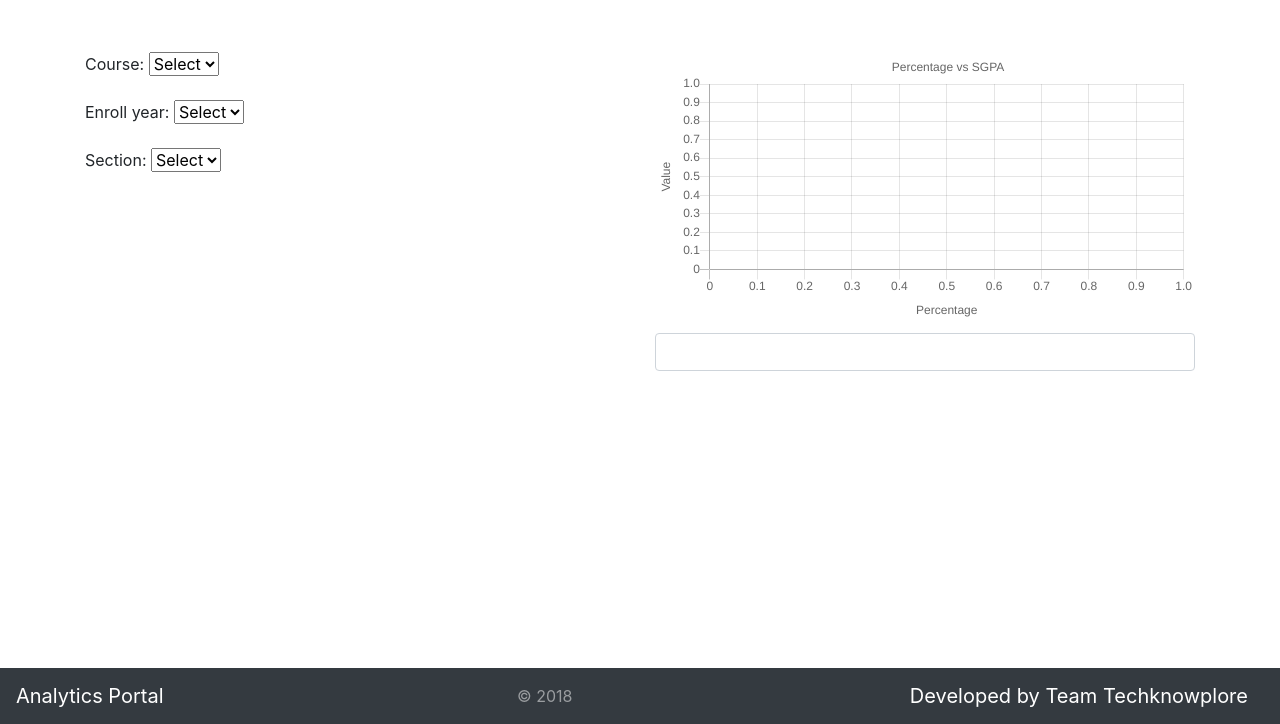
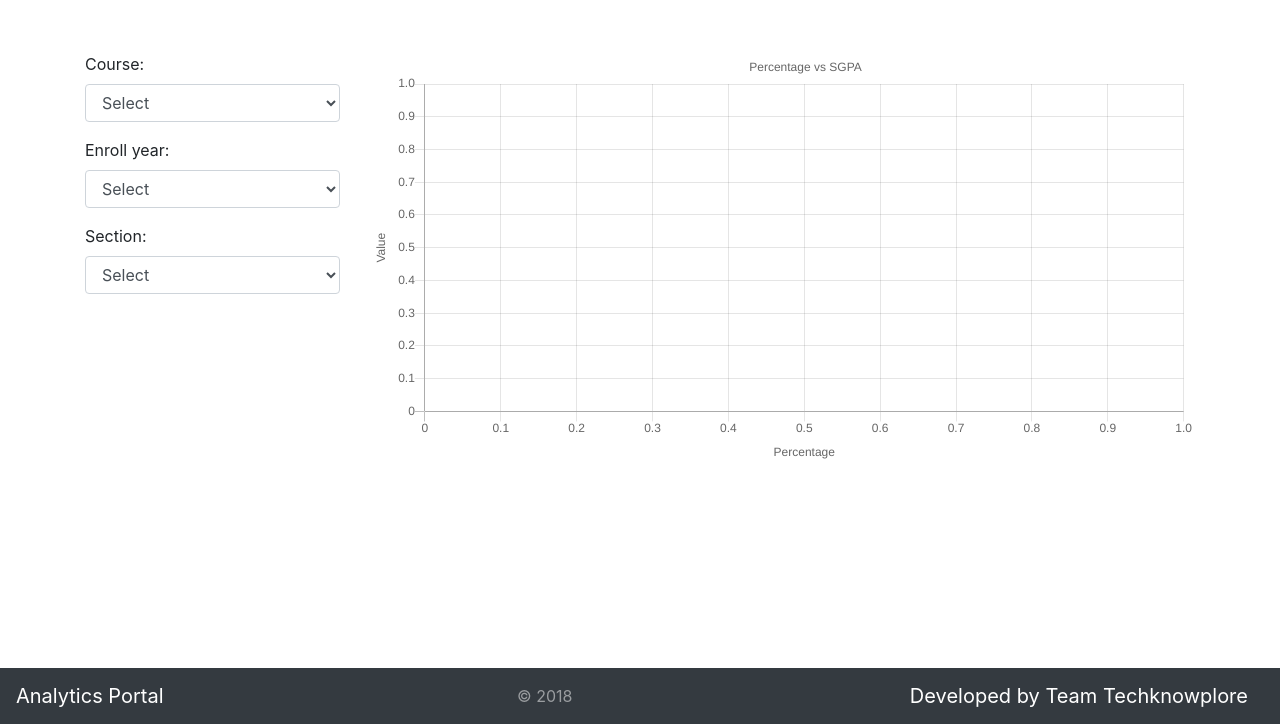
Before and after one commit to ChayanBansal/suasanalytics, a Django app: page /dashboard/corrView3/ in a window 1280 px wide. Shown: the part 76-800 px from the top of the page. Run offline with Django 3.2, Linux system fonts and the light colour scheme; some libraries are stand-ins or nearby versions.

Commit message:
UI upgrade
Signed-off-by: Chayan Bansal <bansalc10@gmail.com>

```diff
--- a/student-analytics-sis-django/dashboard/forms.py
+++ b/student-analytics-sis-django/dashboard/forms.py
@@ -16,9 +16,9 @@ class CorrForm(forms.Form):
     course      = forms.ChoiceField(choices=courses_list+[('All','All')])
     enroll_year = forms.ChoiceField(choices=[])
     section     = forms.ChoiceField(choices=[])
-    course.widget.attrs.update({'onChange': 'getEnrollYear(this.value)'})
-    enroll_year.widget.attrs.update({'onChange': 'getSection(this.value)'})
-    section.widget.attrs.update({'onChange': 'updateVisualization(this.value)'})
+    course.widget.attrs.update({'onChange': 'getEnrollYear(this.value)','class':'form-control'})
+    enroll_year.widget.attrs.update({'onChange': 'getSection(this.value)','class':'form-control'})
+    section.widget.attrs.update({'onChange': 'updateVisualization(this.value)','class':'form-control'})
 
 class getEnrollYearForm(CorrForm):
     def __init__(self, *args, **kwargs):
--- a/student-analytics-sis-django/dashboard/templates/dashboard/corr_view3.html
+++ b/student-analytics-sis-django/dashboard/templates/dashboard/corr_view3.html
@@ -6,21 +6,19 @@
         <div class="col" width="20%">
             <form method="POST">
                 {% csrf_token %}
-                {% for field in form %}
                 <div class="form-group">
-                    {{ field.errors }}
-                    {{ field.label_tag }}
-                    {{ field }}
+                    {{ form.as_p }}
                 </div>
-                {% endfor %}
+
             </form>
+            <div id="corr" class="form-group" style="margin-top:2%"></div>
             <script src="https://ajax.googleapis.com/ajax/libs/jquery/3.3.1/jquery.min.js"></script>
             <script src="/static/js/s.js"></script>
             <script src="/static/js/ajax_corr_view3.js"></script>
         </div>
-        <div class="col-6">
+        <div class="col-9">
             <canvas id="myChart"></canvas>
-            <div id="corr" class="form-control" style="margin-top:2%"></div>
+
             <script src="https://cdnjs.cloudflare.com/ajax/libs/Chart.js/2.4.0/Chart.min.js"></script>
             <script>
                     var color = Chart.helpers.color;
@@ -31,7 +29,7 @@
                                 label: 'Percentage vs SGPA',
                                 data: [],
                                 borderColor: "rgb(0,0,0,0)",
-                                pointBackgroundColor: window.chartColors.red,
+                                pointBackgroundColor: color(window.chartColors.red).alpha(0.5).rgbString(),
                                 pointBorderColor: window.chartColors.red,
                                 backgroundColor: color(window.chartColors.red).alpha(0).rgbString(),
                             }
```
